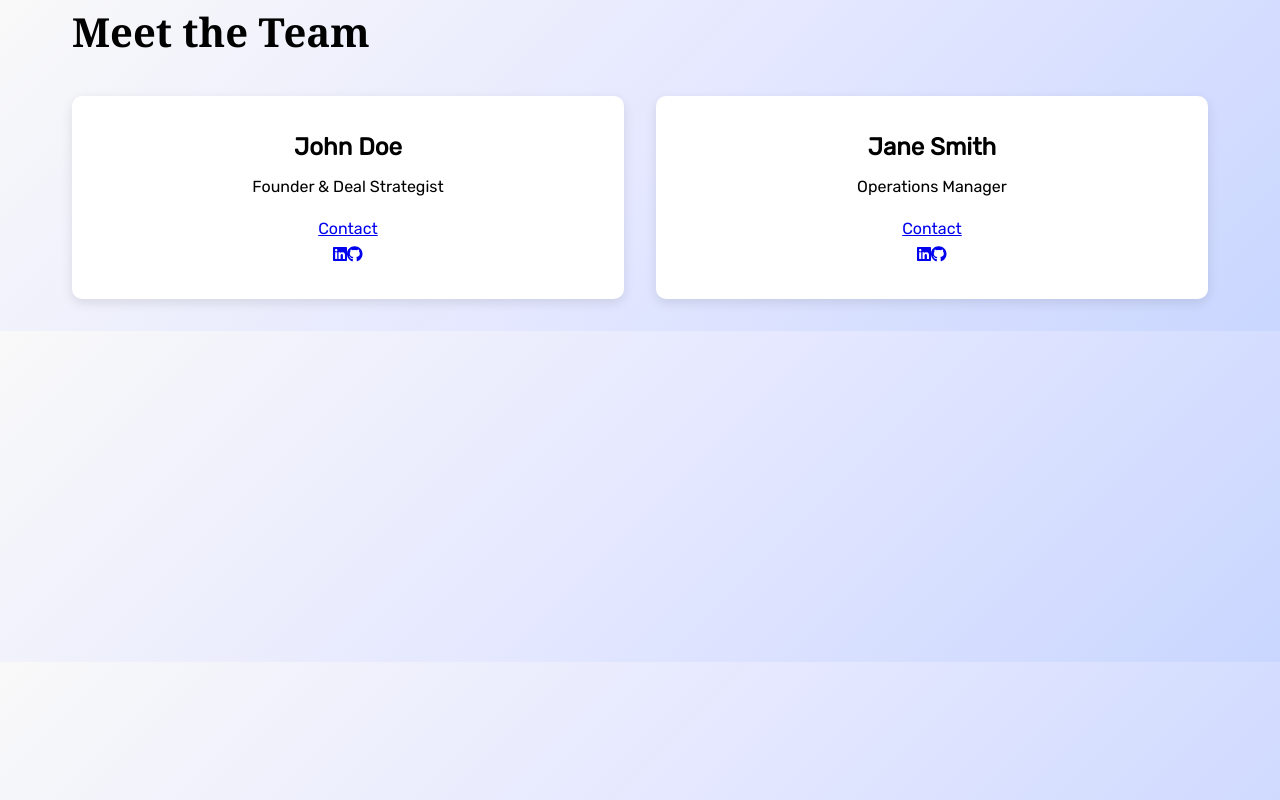
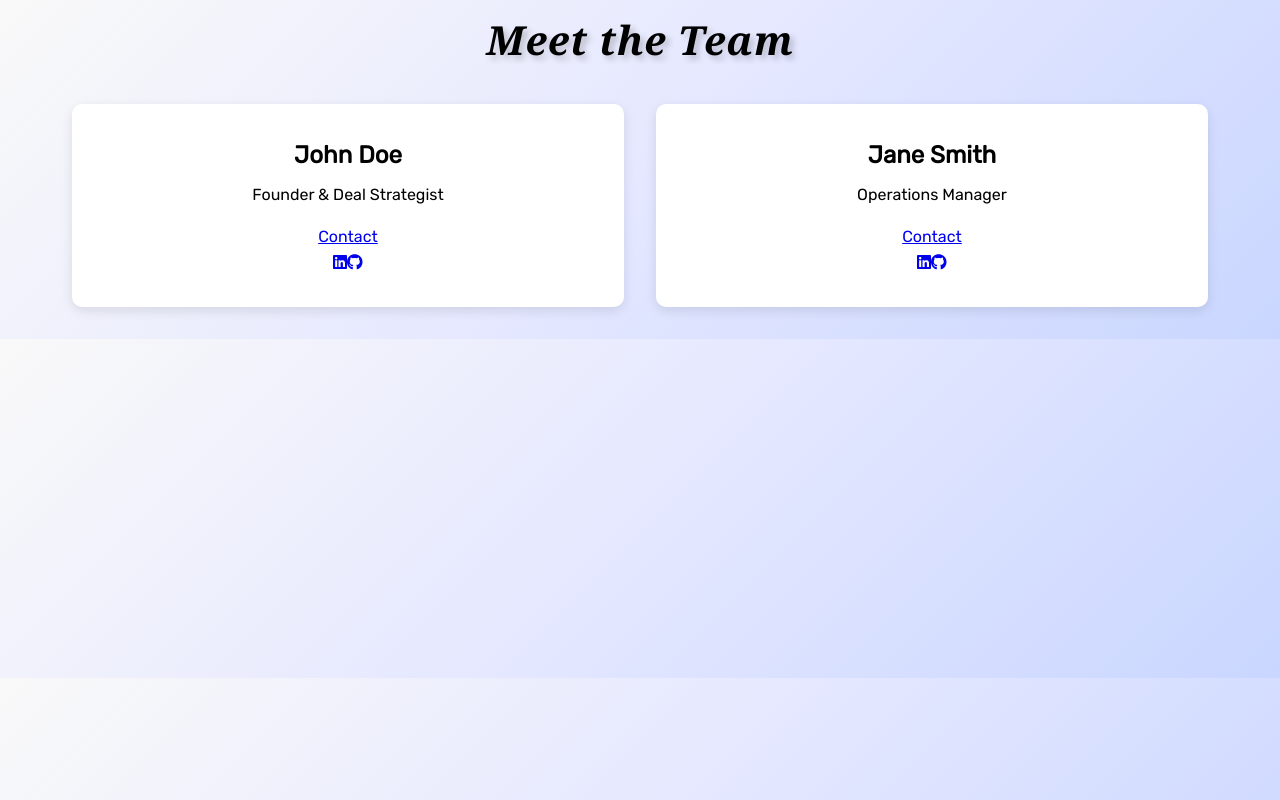
Before and after one commit to GeriPopova28/NeW, a Next.js app: page /Team in a window 1280 px wide. Built offline with nearby package versions, Linux system fonts and the light colour scheme.

Commit message:
Adding text

```diff
--- a/components/Hero.js
+++ b/components/Hero.js
@@ -3,9 +3,8 @@ export default function Hero() {
   return (
     <section className={styles.heroSection}>
       <div className={styles.container}>
-        <h1><i>Welcome — We are CBES LTD.</i></h1>
-        <h1><i>Nice to meet you</i></h1>
-        <p>Some history about us!</p>
+        <h1><i>CBES LTD- Cosmopolitan Business Engineering & Service</i></h1>
+        <p>Your Partner for Modern Italian Woodworking Solutions — Machines, Software, and Service</p>
       </div>
     </section>
   );
--- a/components/Machines.js
+++ b/components/Machines.js
@@ -13,7 +13,9 @@ export default function Machines() {
       <div className={styles.container}>
         <h2 className={styles.heading}>Our Machines</h2>
         <p className={styles.description}>
-          Explore the types of furniture-making machines we help you acquire.
+          We are able to satisfy all your needs in terms of various and
+           modern technological solutions for the woodworking of furniture,
+           doors and windows, ensuring exceptional quality and efficiency.
         </p>
         <div className={styles.grid}>
           <div className={styles.card}>
--- a/components/Software.js
+++ b/components/Software.js
@@ -24,7 +24,11 @@ export default function Software() {
       <div className={styles.container}>
         <h2 className={styles.heading}>Compatible Software</h2>
         <p className={styles.subheading}>
-          Discover the specialized software tools designed to work with our machinery.
+          Our mission is not only to offer access to the best
+          Italian woodworking technologies but also to provide professional and transparent service that builds mutual trust
+           and respect.
+          It is a great honor when our customer becomes not only a partner but also a dear friend. Our entire team thanks customers for their
+     respect and trust!
         </p>
         <div className={styles.grid}>
           {cards.map((card, index) => (
--- a/components/Team.js
+++ b/components/Team.js
@@ -29,7 +29,8 @@ export default function Team() {
     <section id="team" className={`${styles.teamSection}`}>
       <div className={styles.container}>
         <h2 className={styles.heading}>Meet the Team</h2>
-        <p className={styles.subheading}>Get to know our dedicated professionals.</p>
+        <p className={styles.subheading}>  <p>The entire CBES LTD team thanks its customers for the respect and the trust shown! For us, there is no greater profit than this! Nor a greater passion than that of reaching professional heights together!</p>
+</p>
         <div className={styles.grid}>
           {teamMembers.map(member => (
             <div key={member.id} className={styles.card}>
--- a/package.json
+++ b/package.json
@@ -14,7 +14,7 @@
     "@fortawesome/free-solid-svg-icons": "^6.7.2",
     "@fortawesome/react-fontawesome": "^0.2.2",
     "leaflet": "^1.9.4",
-    "next": "14.1.0",
+    "next": "^14.2.30",
     "react": "18.2.0",
     "react-dom": "18.2.0"
   }
--- a/styles/about.module.css
+++ b/styles/about.module.css
@@ -16,26 +16,73 @@
   z-index: 0;
   background:
     radial-gradient(ellipse at bottom left, rgba(81, 255, 0, 0.25), transparent 40%),
-    radial-gradient(ellipse at bottom right, rgba(255, 0, 0, 0.25), transparent 40%),
+    radial-gradient(ellipse at bottom right, rgba(194, 106, 106, 0.25), transparent 40%),
     linear-gradient(to bottom, rgba(255, 255, 255, 0.5) 0%, rgba(255, 255, 255, 0) 100%);
 }
 
-.heading {
-  font-size: 30px;
-  font-weight: 700;
-  color: #000000;
-  letter-spacing: 0.03em;
-  margin-bottom: 1.5rem;
-  text-align: left;
-  z-index: 1;
+.container {
+  max-width: 1200px;
+  margin: 0 auto;
+  padding: 0 20px;
 }
 
+.heading {
+  font-size: 40px;
+  font-family: Georgia, 'Times New Roman', Times, serif;
+  margin: 0.5rem 0;
+  font-style: italic;
+  color: black;
+  transition: color 0.3s ease-in-out;
+  position: relative;
+  z-index: 1;
+  text-align: center;
+  transition: color 0.3s ease-in-out;
+  letter-spacing: 1px;
+  text-shadow: 4px 4px 6px rgba(0, 0, 0, 0.2);
+}
+
+
 .description {
-  font-size: 18px;
+  font-size: 20px;
   color: #000000;
   line-height: 1.7;
   margin-bottom: 2.5rem;
   margin-left: 5rem;
   text-align: left;
+  position: relative;
   z-index: 1;
+
 }
+
+@media (max-width: 900px) and (min-width: 600px) {
+  .aboutSection {
+    padding: 3rem 1.5rem;
+  }
+
+  .heading {
+    font-size: 32px;
+  }
+
+  .description {
+    font-size: 16px;
+    margin-left: 2rem;
+    text-align: left;
+  }
+}
+
+@media (max-width: 599px) {
+  .aboutSection {
+    padding: 2rem 1rem;
+  }
+
+  .heading {
+    font-size: 28px;
+    text-align: center;
+  }
+
+  .description {
+    font-size: 14px;
+    margin-left: 0;
+    text-align: center;
+  }
+}
--- a/styles/machines.module.css
+++ b/styles/machines.module.css
@@ -29,12 +29,17 @@
 }
 
 .heading {
-  font-family: Georgia, 'Times New Roman', Times, serif;
-  font-size: 2.5rem;
-  color: #000000;
-  margin-bottom: 1rem;
-  text-align: left;
+  font-size: 40px;
+  font-family:Cambria, Cochin, Georgia, Times, 'Times New Roman', serif;
+  margin: 0.5rem 0;
+  text-align: center;
+  font-style: italic;
+  color: black;
+  transition: color 0.3s ease-in-out;
+  letter-spacing: 1px;
+  text-shadow: 4px 4px 6px rgba(0, 0, 0, 0.2)
 }
+
 
 .gridContainer {
   background-color: transparent;
--- a/styles/software.module.css
+++ b/styles/software.module.css
@@ -28,16 +28,28 @@
 }
 
 .heading {
-  font-size: 2.5rem;
-  color: #000000;
-  margin-bottom: 1rem;
-  text-align: left;
+  font-size: 40px;
+  font-family:Cambria, Cochin, Georgia, Times, 'Times New Roman', serif;
+  margin: 0.5rem 0;
+  text-align: center;
+  font-style: italic;
+  color: black;
+  transition: color 0.3s ease-in-out;
+  letter-spacing: 1px;
+  text-shadow: 4px 4px 6px rgba(0, 0, 0, 0.2)
 }
 
 .subheading {
-  font-size: 1.2rem;
+  font-size: 20px;
   color: #000000;
-  margin-bottom: 3rem;
+  line-height: 1.7;
+  margin-bottom: 2.5rem;
+  margin-left: 5rem;
+  text-align: left;
+  position: relative;
+  z-index: 1;
+  font-family: Georgia, 'Times New Roman', Times, serif;
+  text-align: center;
 }
 
 .gridContainer {
--- a/styles/team.module.css
+++ b/styles/team.module.css
@@ -28,18 +28,22 @@
 }
 
 .heading {
-  font-family: Georgia, 'Times New Roman', Times, serif;
-  font-size: 2.5rem;
-  color: #000000;
-  margin-bottom: 1rem;
-  text-align: left;
+  font-size: 40px;
+  font-family:Cambria, Cochin, Georgia, Times, 'Times New Roman', serif;
+  margin: 0.5rem 0;
+  text-align: center;
+  font-style: italic;
+  color: black;
+  transition: color 0.3s ease-in-out;
+  letter-spacing: 1px;
+  text-shadow: 4px 4px 6px rgba(0, 0, 0, 0.2)
 }
 
 .subheading {
   font-size: 1.2rem;
   color: #000000;
   margin-bottom: 3rem;
-  text-align: left;
+  text-align: center;
   font-family: Georgia, 'Times New Roman', Times, serif;
 }
 
```
Also changed, not shown: components/About.js (+3 -5 lines), styles/hero.module.css (+42 -8 lines), 1 other file (tests, documents, lock files or other folders).
